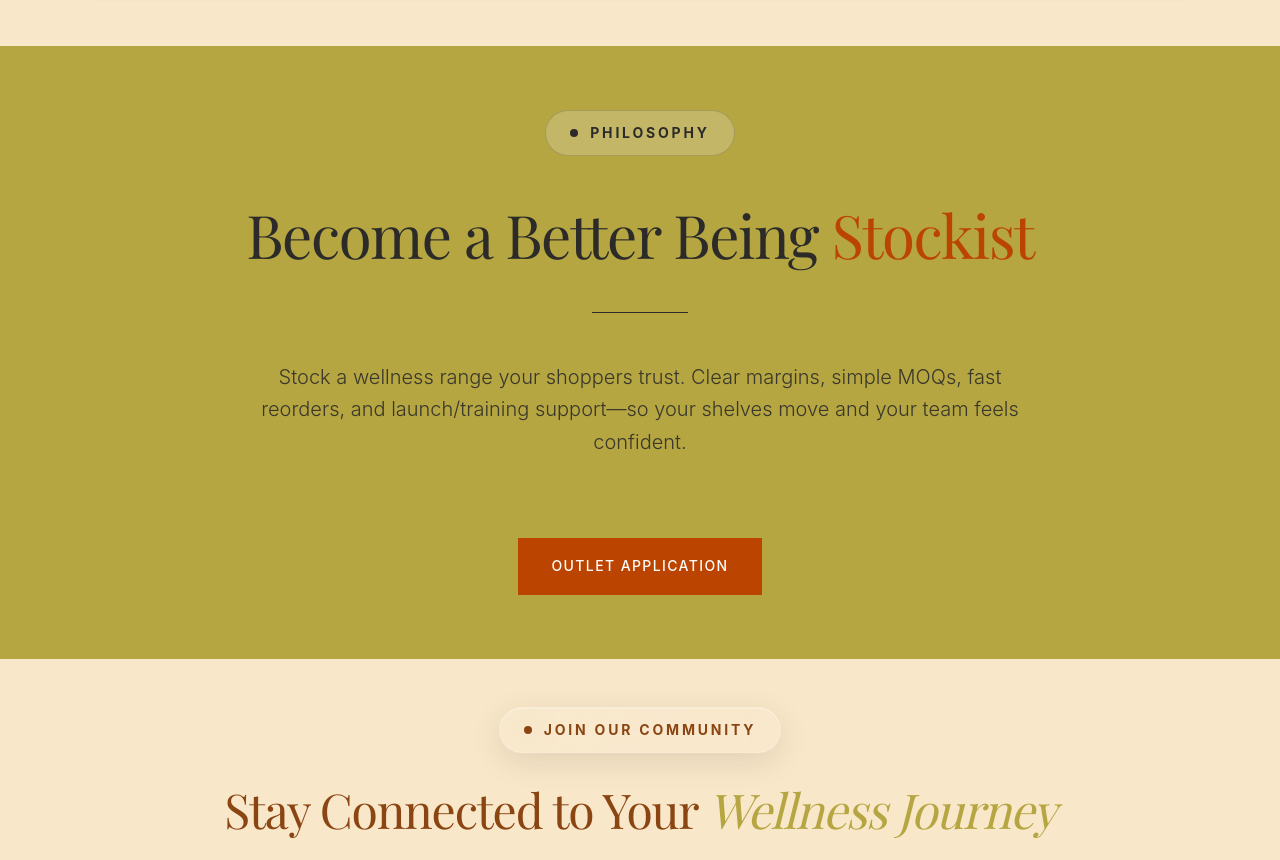
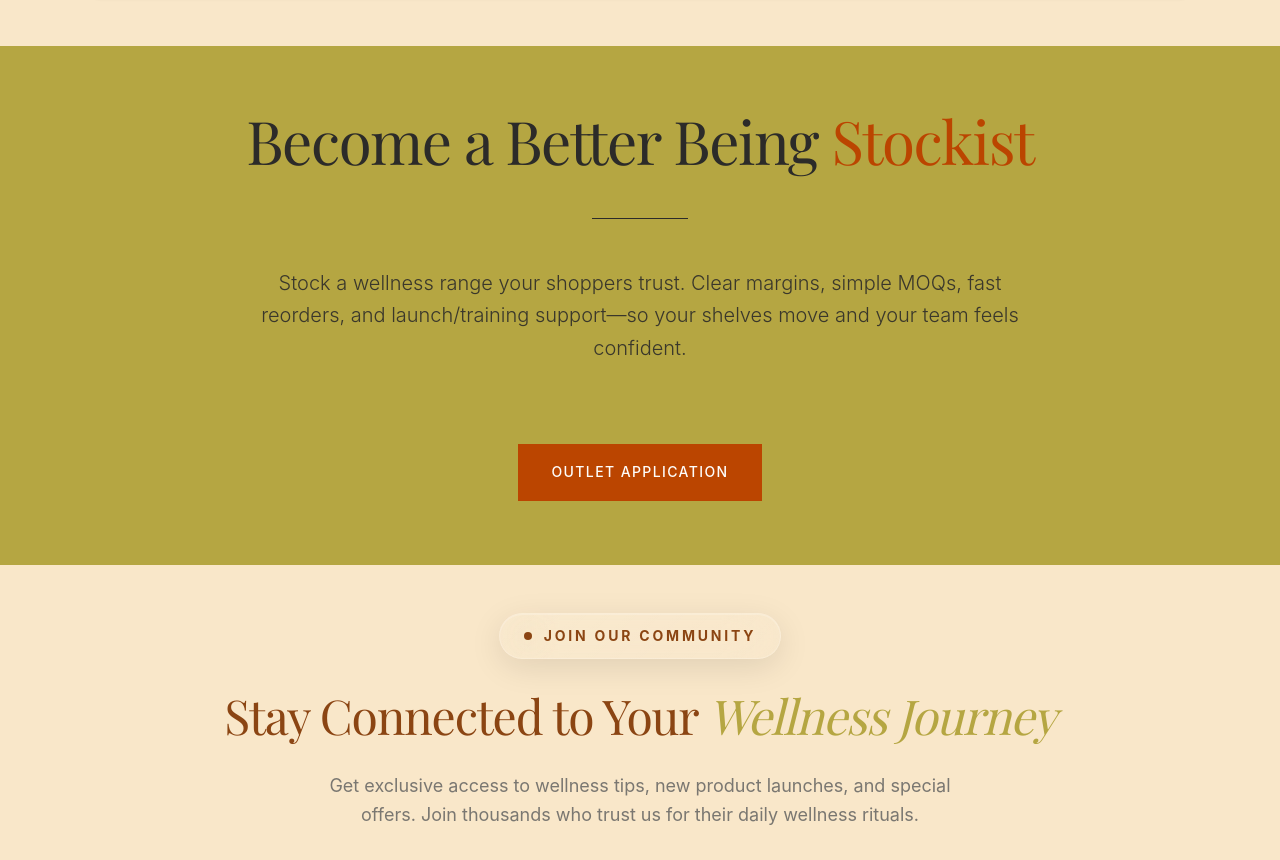
Before and after one commit to nxtleveltech1/BB-PRODX, a Next.js app: page / in a window 1280 px wide. Shown: the part 2716-3576 px from the top of the page. Built offline with nearby package versions, Linux system fonts and the light colour scheme; no server answers; a web font is replaced by a local one; what @stackframe/stack would draw is missing.

Commit message:
Remove PHILOSOPHY tag from Stockist section on home page

```diff
--- a/app/page.tsx
+++ b/app/page.tsx
@@ -118,10 +118,6 @@ const [scrollY, setScrollY] = useState(0);
       <section className="space-luxury relative overflow-hidden bg-[#B5A642]">
         <div className="relative z-10 max-w-4xl mx-auto px-6 text-center">
           <div className="space-y-12 fade-in-up">
-            <div className="inline-flex items-center gap-3 px-6 py-3 bg-white/20 border border-[#2C2B29]/20 rounded-full">
-              <div className="w-2 h-2 bg-[#2C2B29] rounded-full"></div>
-              <span className="text-[#2C2B29] text-sm font-bold uppercase tracking-[0.2em]">Philosophy</span>
-            </div>
             <h2 className="text-5xl lg:text-6xl font-light text-[#2C2B29] leading-tight"
                 style={{ fontFamily: 'Playfair Display, serif' }}>
               Become a Better Being <span className="not-italic text-[#BB4500]">Stockist</span>
```
